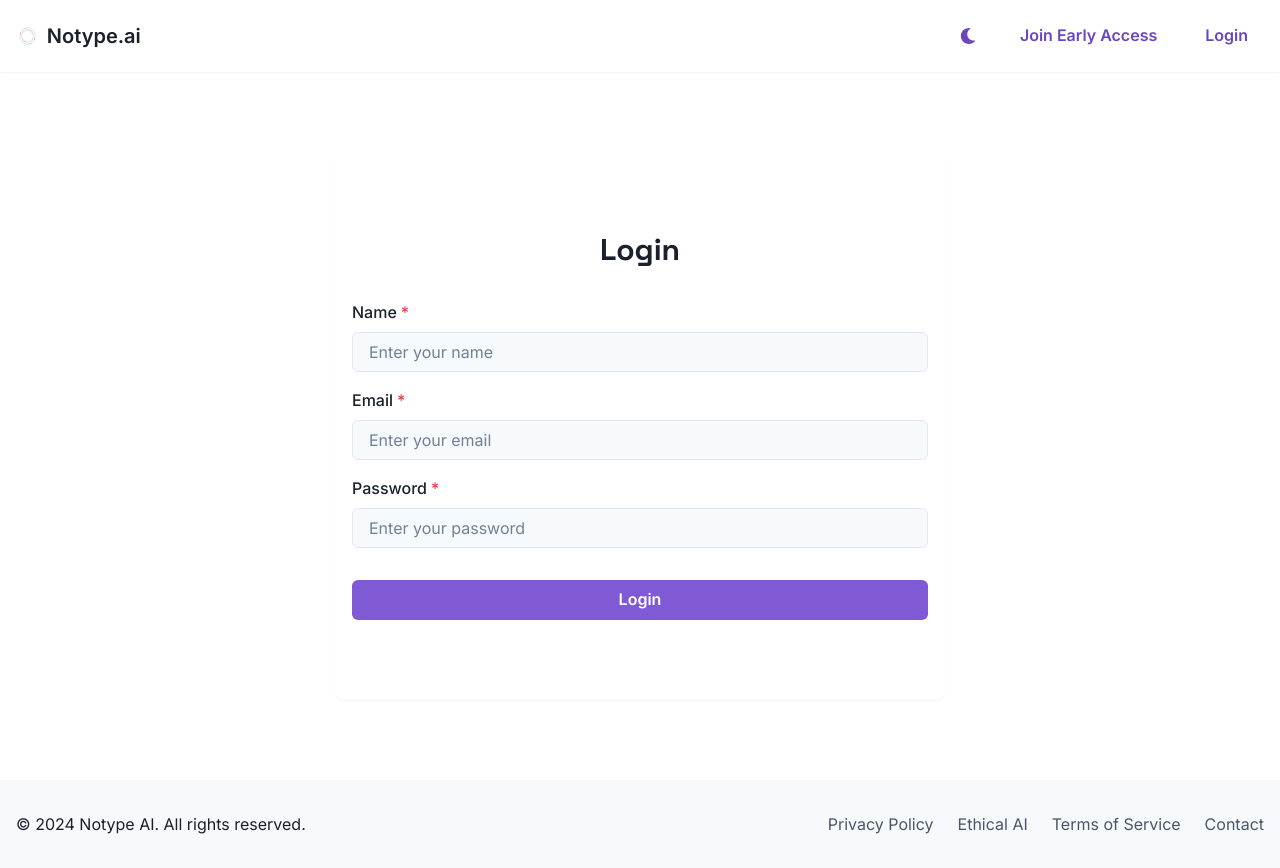
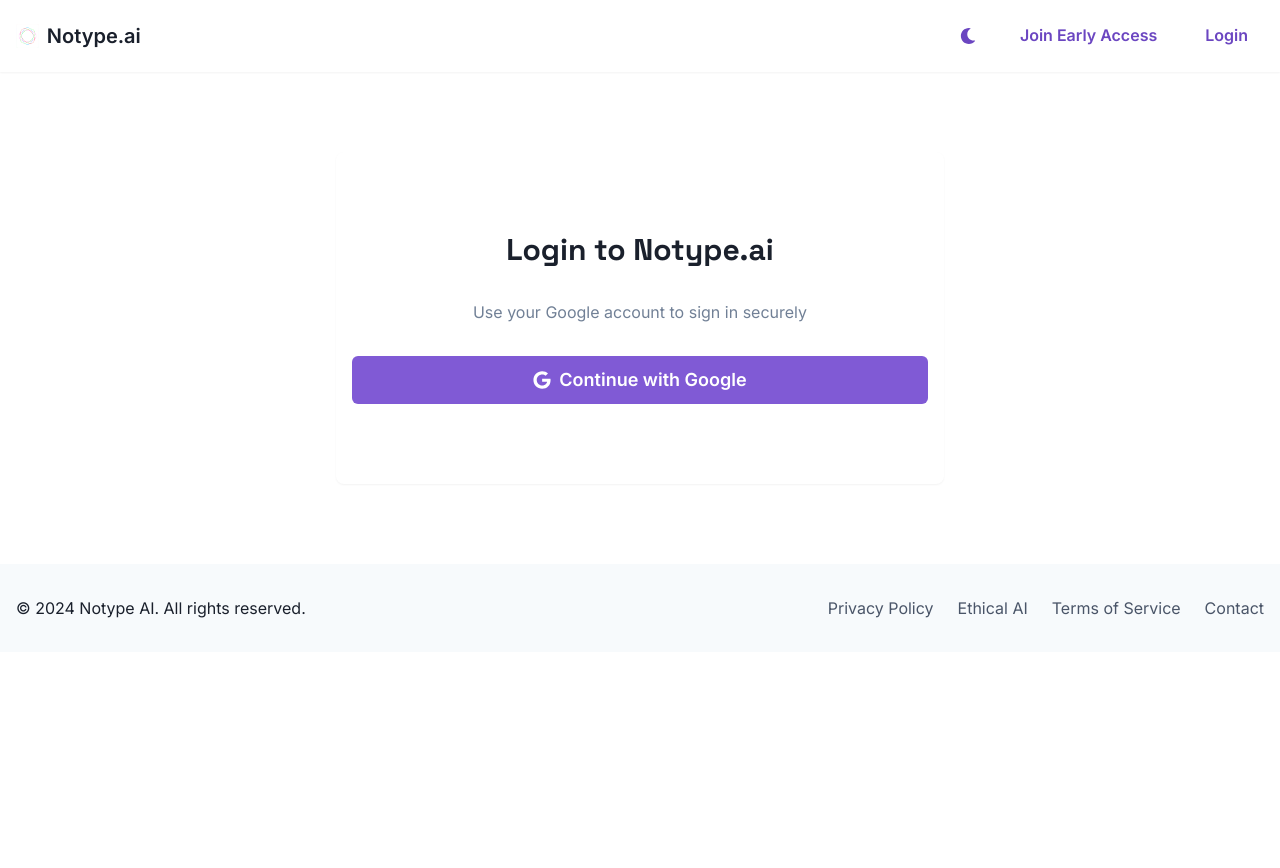
Before and after one commit to Mide6x/notypeaiweb, a React (Vite) app: page /login in a window 1280 px wide. After the commit the page ends 800 px from the top, so only its background shows below. Built offline with nearby package versions, Linux system fonts and the light colour scheme.

Commit message:
Added login

```diff
--- a/src/App.tsx
+++ b/src/App.tsx
@@ -6,6 +6,7 @@
 import LoginPage from "./components/pages/LoginPage";
 import PrivacyPolicy from "./components/pages/PrivacyPolicy";
 import TermsOfService from "./components/pages/TermsOfService";
+import DashboardPage from "./components/pages/DashboardPage";
 
 function App() {
   return (
@@ -17,6 +18,7 @@
             <Route path="/login" element={<LoginPage />} />
             <Route path="/privacy" element={<PrivacyPolicy />} />
             <Route path="/terms" element={<TermsOfService />} />
+            <Route path="/dashboard" element={<DashboardPage />} />
           </Routes>
         </MainLayout>
       </Router>
--- /dev/null
+++ b/src/components/Dashboard/Dashboard.tsx
@@ -0,0 +1,121 @@
+import {
+  Box,
+  Container,
+  Heading,
+  Text,
+  VStack,
+  Button,
+  useColorMode,
+  Avatar,
+  Flex,
+  Spinner,
+  useToast,
+} from "@chakra-ui/react";
+import { useEffect, useState } from "react";
+import { useNavigate } from "react-router-dom";
+import axios, { AxiosError } from "axios";
+
+interface User {
+  name: string;
+  email: string;
+  picture: string;
+}
+
+interface ErrorResponse {
+  message: string;
+}
+
+const Dashboard = () => {
+  const { colorMode } = useColorMode();
+  const [user, setUser] = useState<User | null>(null);
+  const [loading, setLoading] = useState(true);
+  const navigate = useNavigate();
+  const toast = useToast();
+
+  useEffect(() => {
+    const fetchUser = async () => {
+      try {
+        const response = await axios.get(
+          `${import.meta.env.VITE_API_URL}/auth/user`,
+          { withCredentials: true }
+        );
+        setUser(response.data);
+      } catch (err) {
+        const error = err as AxiosError<ErrorResponse>;
+        toast({
+          title: "Authentication Error",
+          description:
+            error.response?.data?.message ||
+            "Please log in to access the dashboard",
+          status: "error",
+          duration: 3000,
+          isClosable: true,
+        });
+        navigate("/login");
+      } finally {
+        setLoading(false);
+      }
+    };
+
+    fetchUser();
+  }, [navigate, toast]);
+
+  const handleLogout = async () => {
+    try {
+      await axios.post(
+        `${import.meta.env.VITE_API_URL}/auth/logout`,
+        {},
+        { withCredentials: true }
+      );
+      navigate("/login");
+    } catch (err) {
+      const error = err as AxiosError<ErrorResponse>;
+      toast({
+        title: "Logout Error",
+        description:
+          error.response?.data?.message ||
+          "Failed to log out. Please try again.",
+        status: "error",
+        duration: 3000,
+        isClosable: true,
+      });
+    }
+  };
+
+  if (loading) {
+    return (
+      <Flex height="100vh" align="center" justify="center">
+        <Spinner size="xl" color="purple.500" />
+      </Flex>
+    );
+  }
+
+  return (
+    <Box py={20} bg={colorMode === "dark" ? "gray.800" : "gray.50"}>
+      <Container maxW="container.md">
+        <VStack spacing={8} align="stretch">
+          <Flex justify="space-between" align="center">
+            <VStack align="start" spacing={2}>
+              <Heading size="lg">Welcome, {user?.name}</Heading>
+              <Text color={colorMode === "dark" ? "gray.400" : "gray.600"}>
+                {user?.email}
+              </Text>
+            </VStack>
+            <Avatar size="lg" src={user?.picture} name={user?.name} />
+          </Flex>
+
+          <Button
+            colorScheme="purple"
+            variant="outline"
+            onClick={handleLogout}
+            bg={colorMode === "dark" ? "gray.700" : "white"}
+          >
+            Logout
+          </Button>
+        </VStack>
+      </Container>
+    </Box>
+  );
+};
+
+export default Dashboard;
--- a/src/components/Login/Login.tsx
+++ b/src/components/Login/Login.tsx
@@ -3,47 +3,17 @@
   Container,
   Heading,
   Stack,
-  Input,
   Button,
   useColorMode,
-  FormControl,
-  FormLabel,
-  useToast,
+  Text,
 } from "@chakra-ui/react";
-import { useState } from "react";
+import { FaGoogle } from "react-icons/fa";
 
 const Login = () => {
   const { colorMode } = useColorMode();
-  const [loading, setLoading] = useState(false);
-  const [formData, setFormData] = useState({
-    email: "",
-    password: "",
-    name: "",
-  });
-  const toast = useToast();
 
-  const handleSubmit = async (e: React.FormEvent) => {
-    e.preventDefault();
-    setLoading(true);
-
-    // Simulate API call
-    setTimeout(() => {
-      setLoading(false);
-      toast({
-        title: "Coming Soon",
-        description: "Login functionality will be available soon!",
-        status: "info",
-        duration: 5000,
-        isClosable: true,
-      });
-    }, 1000);
-  };
-
-  const handleChange = (e: React.ChangeEvent<HTMLInputElement>) => {
-    setFormData({
-      ...formData,
-      [e.target.name]: e.target.value,
-    });
+  const handleGoogleLogin = () => {
+    window.location.href = `${import.meta.env.VITE_API_URL}/auth/google`;
   };
 
   return (
@@ -57,90 +27,20 @@
       <Container maxW="container.sm">
         <Stack spacing="8" align="center">
           <Heading size="lg" textAlign="center">
-            Login
+            Login to Notype.ai
           </Heading>
-          <form onSubmit={handleSubmit} style={{ width: "100%" }}>
-            <Stack spacing="4" width="100%">
-              <FormControl isRequired>
-                <FormLabel>Name</FormLabel>
-                <Input
-                  name="name"
-                  placeholder="Enter your name"
-                  value={formData.name}
-                  onChange={handleChange}
-                  bg={colorMode === "dark" ? "gray.700" : "gray.50"}
-                  _placeholder={{
-                    color: colorMode === "dark" ? "gray.400" : "gray.500",
-                  }}
-                  borderColor={colorMode === "dark" ? "gray.600" : "gray.200"}
-                  _hover={{
-                    borderColor: colorMode === "dark" ? "gray.500" : "gray.300",
-                  }}
-                  _focus={{
-                    borderColor: "purple.500",
-                    boxShadow: "0 0 0 1px var(--chakra-colors-purple-500)",
-                  }}
-                />
-              </FormControl>
-
-              <FormControl isRequired>
-                <FormLabel>Email</FormLabel>
-                <Input
-                  name="email"
-                  type="email"
-                  placeholder="Enter your email"
-                  value={formData.email}
-                  onChange={handleChange}
-                  bg={colorMode === "dark" ? "gray.700" : "gray.50"}
-                  _placeholder={{
-                    color: colorMode === "dark" ? "gray.400" : "gray.500",
-                  }}
-                  borderColor={colorMode === "dark" ? "gray.600" : "gray.200"}
-                  _hover={{
-                    borderColor: colorMode === "dark" ? "gray.500" : "gray.300",
-                  }}
-                  _focus={{
-                    borderColor: "purple.500",
-                    boxShadow: "0 0 0 1px var(--chakra-colors-purple-500)",
-                  }}
-                />
-              </FormControl>
-
-              <FormControl isRequired>
-                <FormLabel>Password</FormLabel>
-                <Input
-                  name="password"
-                  type="password"
-                  placeholder="Enter your password"
-                  value={formData.password}
-                  onChange={handleChange}
-                  bg={colorMode === "dark" ? "gray.700" : "gray.50"}
-                  _placeholder={{
-                    color: colorMode === "dark" ? "gray.400" : "gray.500",
-                  }}
-                  borderColor={colorMode === "dark" ? "gray.600" : "gray.200"}
-                  _hover={{
-                    borderColor: colorMode === "dark" ? "gray.500" : "gray.300",
-                  }}
-                  _focus={{
-                    borderColor: "purple.500",
-                    boxShadow: "0 0 0 1px var(--chakra-colors-purple-500)",
-                  }}
-                />
-              </FormControl>
-
-              <Button
-                colorScheme="purple"
-                loadingText="Logging in..."
-                isLoading={loading}
-                type="submit"
-                width="100%"
-                mt={4}
-              >
-                Login
-              </Button>
-            </Stack>
-          </form>
+          <Text color="gray.500">
+            Use your Google account to sign in securely
+          </Text>
+          <Button
+            leftIcon={<FaGoogle />}
+            colorScheme="purple"
+            size="lg"
+            width="100%"
+            onClick={handleGoogleLogin}
+          >
+            Continue with Google
+          </Button>
         </Stack>
       </Container>
     </Box>
--- /dev/null
+++ b/src/components/pages/DashboardPage.tsx
@@ -0,0 +1,12 @@
+import Dashboard from "../Dashboard/Dashboard";
+import { Box } from "@chakra-ui/react";
+
+const DashboardPage = () => {
+  return (
+    <Box>
+      <Dashboard />
+    </Box>
+  );
+};
+
+export default DashboardPage;
```
Also changed, not shown: 1 other file (tests, documents, lock files or other folders).
